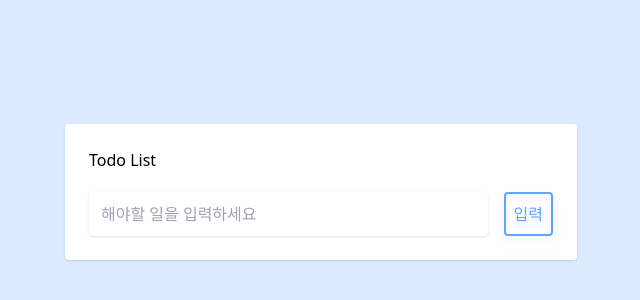
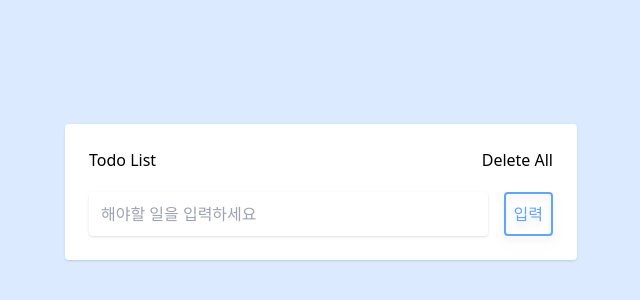
Before and after one commit to hyorish03/TodoList_Tailwind, a React (Create React App) app: page / in a window 1280 px wide. Shown: the part 208-508 px from the top of the page, without its empty margins (319-959 px from the left). Built offline with nearby package versions, Linux system fonts and the light colour scheme.

Commit message:
Feat: 할 일 모두 지우기 기능 구현

```diff
--- a/src/App.js
+++ b/src/App.js
@@ -15,11 +15,17 @@ export default function App() {
     },
     [todoData]
   );
+
+  const handleRemoveClick = useCallback(() => {
+    setTodoData([]);
+  }, []);
+
   return (
     <div className="flex items-center justify-center w-screen h-screen bg-blue-100">
       <div className="w-full p-6 m-4 bg-white rounded shadow lg:w-3/4 lg:max-w-lg">
         <div className="flex justify-between mb-3">
           <h1>Todo List</h1>
+          <button onClick={handleRemoveClick}> Delete All</button>
         </div>
 
         <Lists
```
